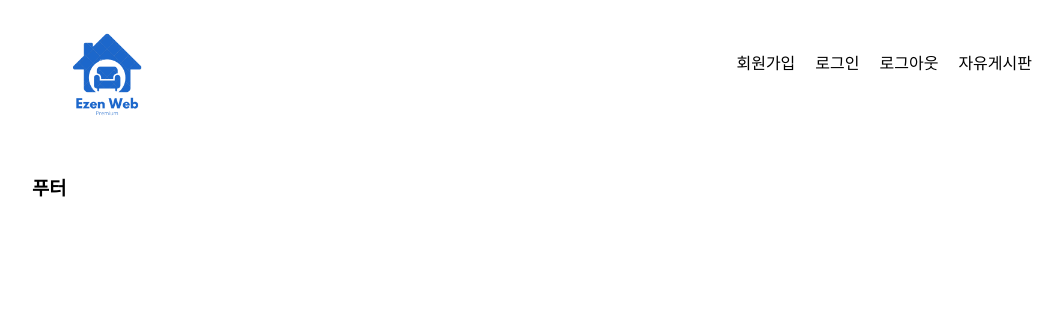
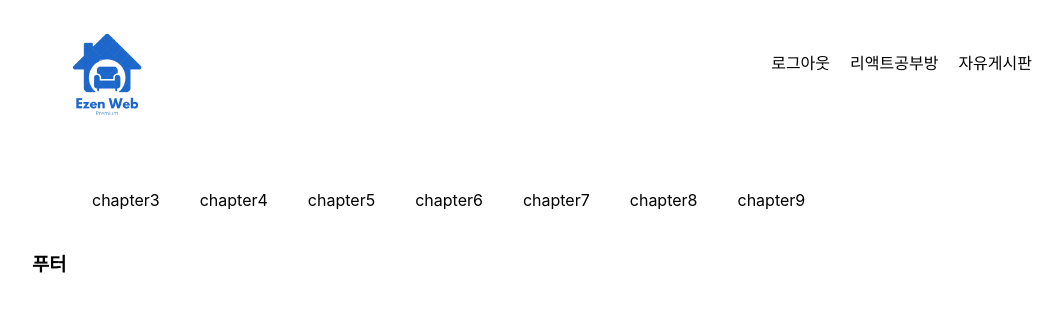
Before and after one commit to pigji/Spring_Ezenweb, a React (Create React App) app in the folder src/main/frontend/: page /book/list in a window 1280 px wide. Shown: the top 312 px of the page, without its empty margins (108-1171 px from the left). Built offline with nearby package versions, Linux system fonts and the light colour scheme; no server answers.

Commit message:
12월8일목요일 Spring_ 로그인 했을때만 나타나는 메뉴설정, BookList에 실습내용 출력

```diff
--- /dev/null
+++ b/src/main/frontend/src/Book/BookList.jsx
@@ -0,0 +1,18 @@
+import React from 'react';
+import StyleSheet from '../css/booklist.css';
+
+export default function BookList( props ) {
+    return(
+        <div>
+            <ul className="list">
+                <li><a href="/book/chapter3"> chapter3 </a></li>
+                <li><a href="/book/chapter4"> chapter4 </a></li>
+                <li><a href="/book/chapter5"> chapter5 </a></li>
+                <li><a href="/book/chapter6"> chapter6 </a></li>
+                <li><a href="/book/chapter7"> chapter7 </a></li>
+                <li><a href="/book/chapter8"> chapter8 </a></li>
+                <li><a href="/book/chapter9"> chapter9 </a></li>
+            </ul>
+        </div>
+    )
+}
--- a/src/main/frontend/src/component/Header.jsx
+++ b/src/main/frontend/src/component/Header.jsx
@@ -21,11 +21,25 @@ export default function Header(){
                     <Link to="/" > <img className="logo" src={logo} /> </Link>
                 </div>
                 <ul className ="top_menu">
-                    <li> { login } </li>
-                    <li> <Link to="/member/signup" > 회원가입   </Link> </li>
-                    <li> <Link to="/member/login" > 로그인     </Link> </li>
-                    <li> <a href="/member/logout"> 로그아웃     </a> </li>
-                    <li> <Link to="/board/list" > 자유게시판     </Link> </li>
+
+                     { login == "" ?
+                          (
+                               <>
+                                    <li> <Link to="/member/signup" > 회원가입   </Link> </li>
+                                    <li> <Link to="/member/login" > 로그인     </Link> </li>
+                               </>
+                          )
+                          :
+                          (
+                                <>
+                                     <li> { login } </li>
+                                     <li> <a href="/member/logout"> 로그아웃     </a> </li>
+                                     <li> <Link to="/book/list"> 리액트공부방     </Link> </li>
+                                </>
+                          )
+                     }
+                     <li> <Link to="/board/list" > 자유게시판     </Link> </li>
+
                 </ul>
             </div>
         </div>
--- a/src/main/frontend/src/component/Index.jsx
+++ b/src/main/frontend/src/component/Index.jsx
@@ -19,6 +19,18 @@ import Signup from './member/Signup';
 import Login from './member/Login';
 import BoardList from './board/BoardList';
 import BoardWrite from './board/BoardWrite';
+import BookList from '../Book/BookList';
+
+import Library from '../Book/chapter3/Library'   // 3장
+import Clock from '../Book/chapter4/Clock'       // 4장
+import CommentList from '../Book/chapter5/CommentList'   // 5장
+import NotificationList from '../Book/chapter6/NotificationList' // 6장
+import Counter from '../Book/chapter7/Ex1_Hook' // 7장
+import Accommodate from '../Book/chapter7/Accommodate' // 7장
+import ConfirmButton from '../Book/chapter8/ConfirmButton' // 8장 [ 클래스형 ]
+import ConfirmButton2 from '../Book/chapter8/ConfirmButton2' // 8장 [ 함수형 ]
+import TestState from '../Book/chapter8/TestState' // 8장 [ setState vs prevState 비교 ]
+import LandingPage from '../Book/chapter9/LandingPage' // 9장
 
 
 // 라우터 설치[ 터미널 ] : npm i react-router-dom   ==  npm install react-router-dom    // i는 install 약자
@@ -38,12 +50,21 @@ export default function Index( props ){
         <div className="webbox">
             <BrowserRouter>
                 <Header/>
-                        <Routes>
+                        <Routes>    {/* 해당 경로 지정 */}
                             <Route path="/" element = { <Home />} />
                             <Route path="/member/signup" element={ <Signup/> } />
                             <Route path="/member/login" element={ <Login/> } />
                             <Route path="/board/list" element={ <BoardList/> } />
                             <Route path="/board/write" element={ <BoardWrite/> } />
+                            <Route path="/book/list" element={ <BookList/> } />
+
+                            <Route path="/book/chapter3" element={ <Library/> } />
+                            <Route path="/book/chapter4" element={ <Clock/> } />
+                            <Route path="/book/chapter5" element={ <CommentList/> } />
+                            <Route path="/book/chapter6" element={ <NotificationList/> } />
+                            <Route path="/book/chapter7" element={ <Accommodate/> } />
+                            <Route path="/book/chapter8" element={ <ConfirmButton/> } />
+                            <Route path="/book/chapter9" element={ <LandingPage/> } />
                         </Routes>
                 <Footer/>
             </BrowserRouter>
--- a/src/main/frontend/src/component/member/Signup.jsx
+++ b/src/main/frontend/src/component/member/Signup.jsx
@@ -2,7 +2,7 @@ import React from 'react';
 import styles from './signup.css';
 import axios from 'axios'; //   npm install axios 설치 했을경우만 가능
 
-function Signup( props ){   // * 회원가입 컴포넌트 *
+function Signup( props ){ // * 회원가입 컴포넌트 *
     // 1. setmember 이벤트 함수 정의 [ 화살표함수 정의 ]
     const setmember = () => {
         let info = {    // 2. 입력받은 값 가져오기
@@ -11,9 +11,8 @@ function Signup( props ){   // * 회원가입 컴포넌트 *
             mphone : document.querySelector('.mphone').value
         }
 
-        // @CrossOrigin(origins = "http://localhost:3000")
         axios           // 3. axios 비동기통신 이용한 서버[spring] 통신
-            .post( "http://localhost:8080/member/setmember" ,  info )   // 요청메소드 ( rul , data )
+            .post( "/member/setmember" ,  info )   // 요청메소드 ( rul , data )
             .then( res => { // 응답
                 let result = res.data ;
                 if( result != 0 ){ // 회원가입 성공
@@ -22,15 +21,15 @@ function Signup( props ){   // * 회원가입 컴포넌트 *
                     alert('회원가입 실패')
                 }
              } )
-            .catch( err => { console.log( err ) } )  // 예외처리
+            .catch( err => { console.log( err ) } )                             // 예외처리
 
     }
     // 2. 인증코드 요청 함수
-    const getauth = () => { alert(" 클릭 이벤트 ")  }
+    const getauth = () => {   alert(" 클릭 이벤트 ")  }
     // 3. 타이머 함수
-    const setimer = () => { alert(" 클릭 이벤트 ")  }
+    const setimer = () => {   alert(" 클릭 이벤트 ")  }
     // 4. 인증 버튼 확인 함수
-    const authcode = () => { alert(" 클릭 이벤트 ")  }
+    const authcode = () => {   alert(" 클릭 이벤트 ")  }
     return(
             <div>
                 <h3> 회원가입 </h3>
--- /dev/null
+++ b/src/main/frontend/src/css/booklist.css
@@ -0,0 +1,7 @@
+.list{
+    display: flex;
+    justify-content: row;
+}
+.list li{
+    margin : 20px;
+}
```
Also changed, not shown: src/main/frontend/src/index.js (+31 -0 lines). Lines whose indentation alone changed are shown as unchanged.
